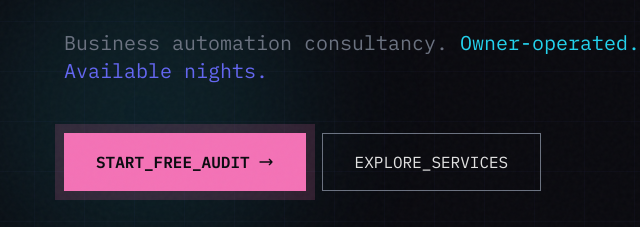
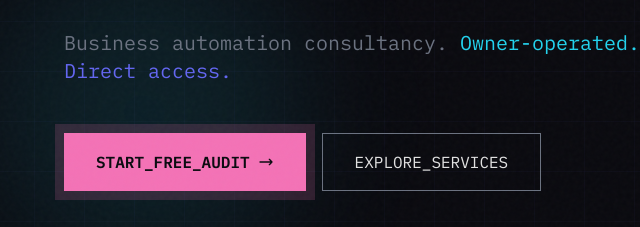
Before and after one commit to andrewa-alt/aremu-consulting-website-2025, a plain HTML site: page index.html in a window 1280 px wide. Shown: the part 329-556 px from the top of the page, 16-656 px from the left. Drawn offline with nearby package versions, Linux system fonts and the light colour scheme.

Commit message:
Fix: Remove remaining 'Available nights' text, update to 'Direct access'

```diff
--- a/index.html
+++ b/index.html
@@ -149,7 +149,7 @@
                     <span id="hero-text"></span><span class="cursor"></span>
                 </h1>
                 <p class="font-mono text-lg md:text-xl text-[#6b7280] max-w-2xl mb-12 leading-relaxed reveal">
-                    Business automation consultancy. <span class="text-[#22d3ee]">Owner-operated.</span> <span class="text-[#f472b6]">Fast.</span> <span class="text-[#6366f1]">Available nights.</span>
+                    Business automation consultancy. <span class="text-[#22d3ee]">Owner-operated.</span> <span class="text-[#f472b6]">Fast.</span> <span class="text-[#6366f1]">Direct access.</span>
                 </p>
                 <div class="flex flex-col sm:flex-row gap-4 reveal">
                     <a href="#contact-form" class="group px-8 py-4 bg-[#f472b6] text-[#0a0a0f] font-mono font-semibold text-center hover:bg-[#e2e2e2] transition-all cta-pulse flex items-center justify-center gap-2">
```
